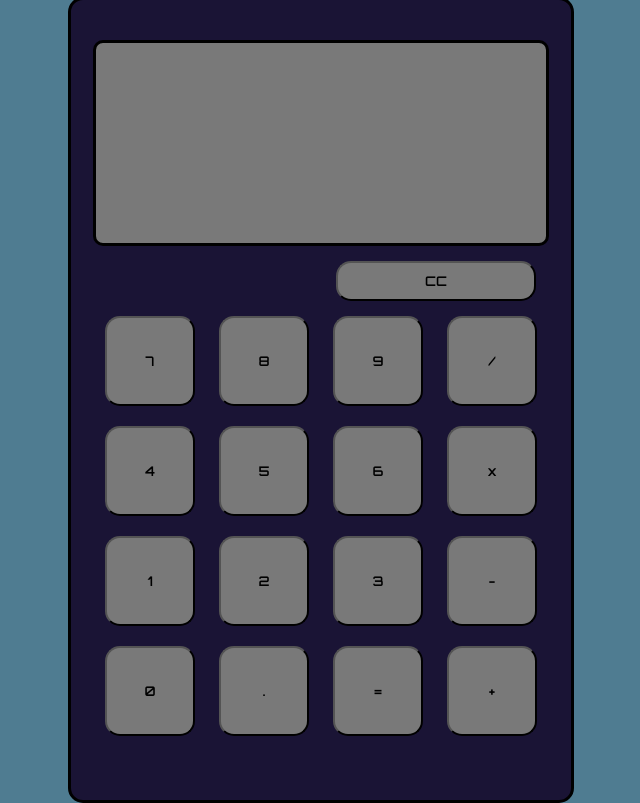
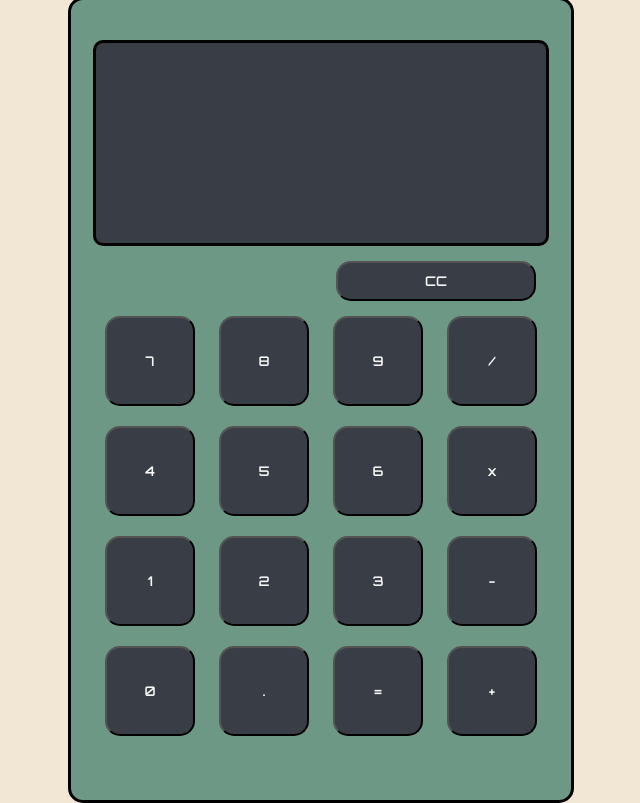
Before and after one commit to FReyesft/calculadora, a plain HTML site: page index.html in a window 1280 px wide. Shown: the whole page, without its empty margins (319-959 px from the left). Drawn offline with Linux system fonts and the light colour scheme.

Commit message:
se cambio la paleta de colores de la calculadora y se agrego el favicon

```diff
--- a/index.css
+++ b/index.css
@@ -1,6 +1,6 @@
 
 body {
-    background-color: rgb(79, 124, 145);
+    background-color: #F2E7D5;
     display: flex;
     height: 100vh;
     place-items: center;
@@ -8,9 +8,16 @@ body {
     margin: 0;
 }
 
+.fa-light-switch {
+    position: absolute;
+    color: #000000;
+    width: 40px;
+    left: 0;
+    top: 10;
+}
 
 #calculadora {
-    background-color: rgb(26, 20, 53);
+    background-color: #6D9886;
     width: 500px;
     height: 800px;
     border-radius: 15px;
@@ -20,13 +27,13 @@ body {
 }
 
 #display {
-    background-color: rgb(121, 121, 121);
+    background-color: #393E46;
     width: 450px;
     height: 200px;
     margin-top: 40px;
     resize: none;
     border: 3px solid #000000;
-    color: #fff;
+    color: #F7F7F7;
     font-family: 'Orbitron', sans-serif;
     font-weight: bold;
     font-size: 50px;
@@ -46,14 +53,14 @@ body {
     width: 90px;
     height: 90px;
     margin: 10px;
-    background-color: rgb(121, 121, 121);
+    background-color: #393E46;
     font-family: 'Orbitron', sans-serif;
+    color: #F7F7F7;
+    user-select: none;
 }
 
 #botones > button:focus {
-    border-radius: 15px;
-    background-color: rgb(165, 165, 165);
-    box-shadow: 1px 1px 25px -3px rgba(0,0,0,0.75);
+    box-shadow: 1px 1px 25px -3px rgba(39, 39, 39, 0.75);
     -webkit-box-shadow: 1px 1px 25px -3px rgba(0,0,0,0.75);
     -moz-box-shadow: 1px 1px 25px -3px rgba(0,0,0,0.75);
 }
@@ -64,8 +71,9 @@ body {
     height: 40px;
     border-radius: 15px;
     margin: 15px;
-    background-color: rgb(121, 121, 121);
+    background-color: #393E46;
     font-family: 'Orbitron', sans-serif;
+    color: #F7F7F7;
 }
 
 
--- a/index.html
+++ b/index.html
@@ -9,9 +9,10 @@
     <link rel="preconnect" href="https://fonts.googleapis.com">
     <link rel="preconnect" href="https://fonts.gstatic.com" crossorigin>
     <link href="https://fonts.googleapis.com/css2?family=Orbitron:wght@600&display=swap" rel="stylesheet">
+    <link rel="icon" type="image/x-icon" href="./calculator_PNG7933.png">
     <title>Calculadora</title>
 </head>
-<body>
+<body id="body">
         <div id="calculadora">
             <div id="display">
                 <p class="primer-valor"></p>
--- a/index.js
+++ b/index.js
@@ -4,6 +4,8 @@ const botonBorrar = document.querySelector(".borrar");
 const primerValor = document.querySelector(".primer-valor");
 const segundoValor = document.querySelector(".segundo-valor");
 const igual = document.querySelector(".igual");
+const botonCambioTema =  document.querySelector(".modo");
+const body = document.querySelector("#body");
 
 botonesOperadores.forEach((boton) => {
     boton.addEventListener("click", () => {
```
Also changed, not shown: calculator_PNG7933.png (added).
